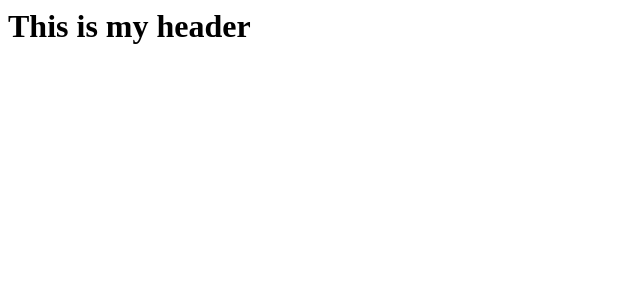
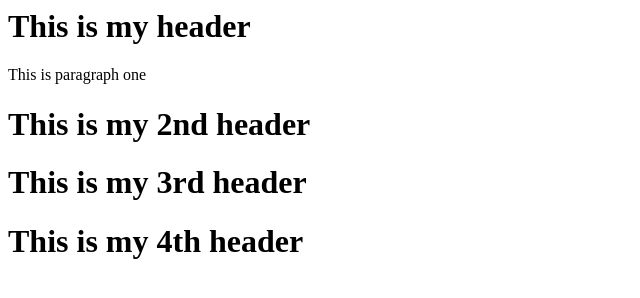
Before and after one commit to grandon-lin/SshRemoteRepo, a plain HTML site: page index.html in a window 1280 px wide. Shown: the whole page, without its empty margins (0-640 px from the left). Drawn offline with Linux system fonts and the light colour scheme.

Commit message:
Added Headers

```diff
--- a/index.html
+++ b/index.html
@@ -2,7 +2,13 @@
 
 <body>
   <H1> This is my header </H1>
+  <P> This is paragraph one </P>
 
+  <H1> This is my 2nd header </H1>
+
+  <H1> This is my 3rd header </H1>
+
+  <H1> This is my 4th header </H1>
 </body>
 
 </html>
```
